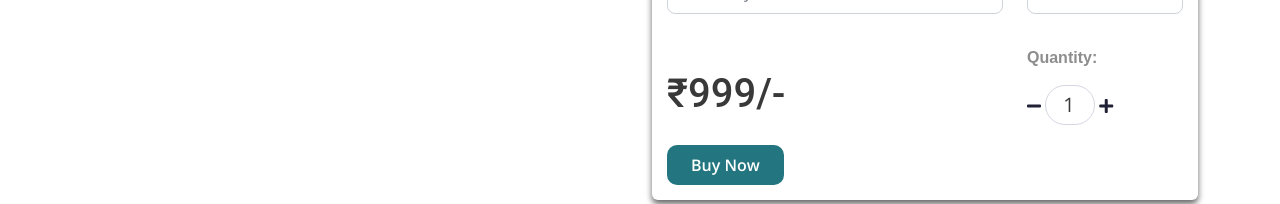
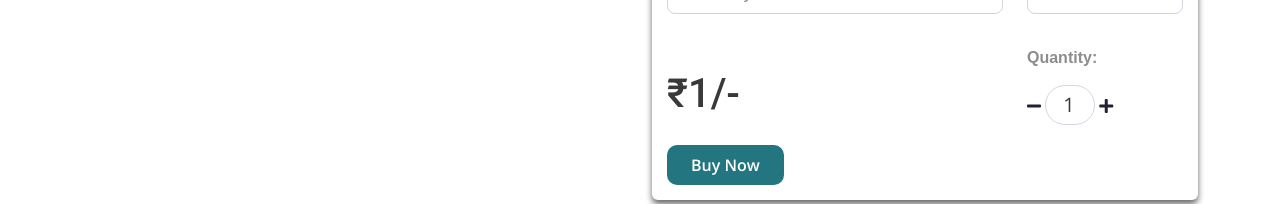
Before and after one commit to GomziServies/aayushorganic, a plain HTML site: page diabetes.html in a window 1280 px wide. Shown: the part 705-909 px from the top of the page. Drawn offline with nearby package versions, Linux system fonts and the light colour scheme; some packages are replaced by stand-ins of ours; a script that the page names is missing.

Commit message:
price change for event setup

```diff
--- a/diabetes.html
+++ b/diabetes.html
@@ -227,7 +227,7 @@
                                         </div>
                                         <div class="col-lg-8 col-7">
                                             <div class="price mt-4 ml-lg-5">
-                                                <p class="my-3">₹<span id="product_price">999</span>/-</p>
+                                                <p class="my-3">₹<span id="product_price">1</span>/-</p>
                                             </div>
                                         </div>
                                         <div class="col-lg-4 col-5">
```
